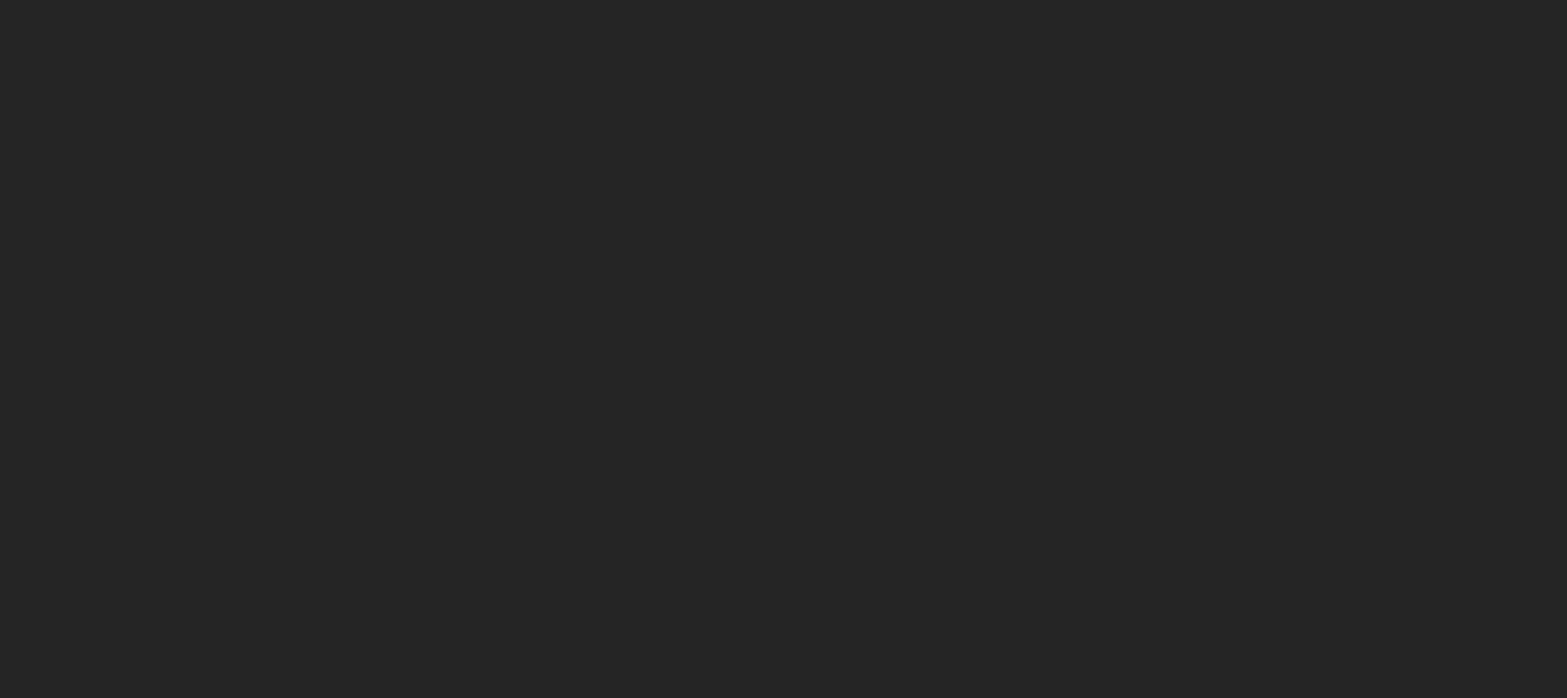
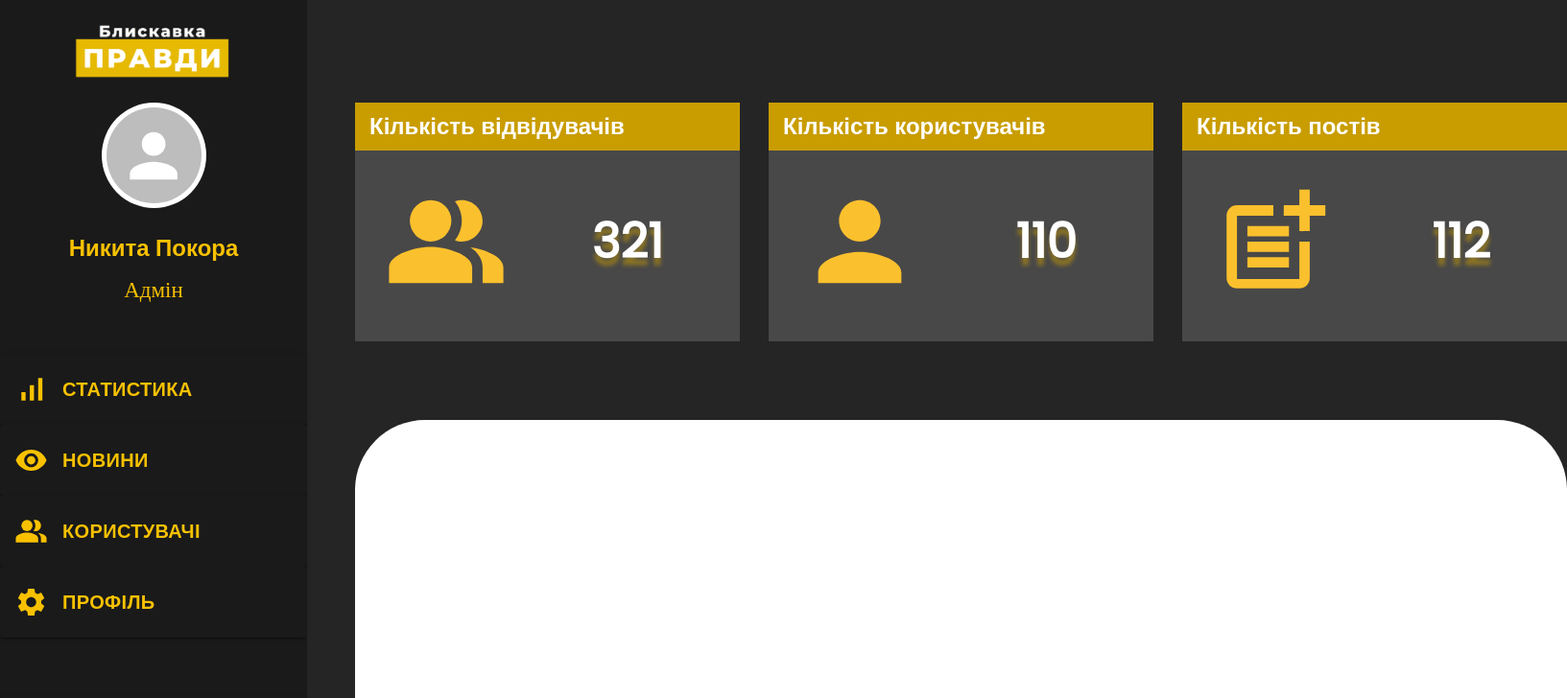
Before and after one commit to Buxru/SMP-project, a React (Create React App) app: page /admin/statistic in a window 1280 px wide. Before the commit this address had no page. Shown: the top 728 px of the page at 96% size, 1633 px wide, since content can reach past the window. Built offline with nearby package versions, Linux system fonts and the light colour scheme.

Commit message:
Добавлена верстка статистики

```diff
--- a/src/Components/Admin_page/AdminHome/HomeAdmin.jsx
+++ b/src/Components/Admin_page/AdminHome/HomeAdmin.jsx
@@ -14,7 +14,6 @@ const HomeAdmin = () => {
         <div className="home">
             <Side_bar user_info={user_info}/>
             <div className="home_page_container">
-                <Logs/>
             </div>
         </div>
     );
--- a/src/Components/Admin_page/Logs/Logs.jsx
+++ b/src/Components/Admin_page/Logs/Logs.jsx
@@ -1,5 +1,4 @@
 import React, {useState} from 'react';
-import Side_bar from "../Side_bar/Side_bar";
 import SearchIcon from '@mui/icons-material/Search';
 import DownloadIcon from '@mui/icons-material/Download';
 import KeyboardArrowDownIcon from '@mui/icons-material/KeyboardArrowDown';
@@ -9,15 +8,25 @@ import {grey, purple} from '@mui/material/colors';
 import {yellow} from '@mui/material/colors';
 import { createTheme } from '@mui/material/styles';
 import { styled } from '@mui/material/styles';
+import Side_bar from "../Side_bar/Side_bar";
 
 
 
 const Logs = () => {
+    const user_info = {
+        name: 'Никита',
+        surname: 'Покора',
+        avatar: 'https://s6.stc.all.kpcdn.net/afisha/msk/wp-content/uploads/sites/5/2023/01/kadr-iz-filma-avatar-put-vody.jpg',
+        rang: 'Адмін'
+    }
     return (
-        <div>
-            <LogsHeader/>
-            <LogsTable/>
-        </div>
+            <div className="home">
+                <Side_bar user_info={user_info}/>
+                <div className="home_page_container">
+                    <LogsHeader/>
+                    <LogsTable/>
+                </div>
+            </div>
     );
 };
 
--- /dev/null
+++ b/src/Components/Admin_page/Statistic/Statistic.css
@@ -0,0 +1,50 @@
+.card_area{
+    max-width: 1371px;
+    max-height: 249px;
+    display: grid;
+    grid-template-columns: 1fr 1fr 1fr;
+    grid-gap: 30px;
+    margin-left: 50px;
+    margin-top: 107px;
+}
+.card{
+    min-width: 401px;
+    min-height: 249px;
+    background-color: #484848;
+
+}
+.card .head{
+    display: flex;
+    min-height: 50px;
+    max-width: 100%;
+    background-color: #C99D00;
+    align-items: center;
+    padding-left: 15px;
+    font-size: 24px;
+    color: white;
+    font-family: 'Poppins', sans-serif;
+    font-style: normal;
+    font-weight: 700;
+    line-height: 36px;
+}
+.card_inside{
+    display: flex;
+    justify-content: space-between;
+    align-items: center;
+    padding: 30px 80px 0 30px;
+    font-family: 'Poppins', sans-serif;
+    font-style: normal;
+    font-weight: 700;
+    font-size: 50px;
+    line-height: 75px;
+    color: #FFFFFF;
+    text-shadow: 0px 8px 4px rgba(205, 160, 0, 0.5);
+}
+.chart{
+    margin-left: 50px;
+    margin-top: 82px;
+    max-width: 1368px;
+    min-height: 554px;
+    background-color: white;
+    border-radius: 73px;
+}
--- /dev/null
+++ b/src/Components/Admin_page/Statistic/Statistic.jsx
@@ -0,0 +1,66 @@
+import React from 'react';
+import './Statistic.css';
+import PeopleAltIcon from '@mui/icons-material/PeopleAlt';
+import PersonIcon from '@mui/icons-material/Person';
+import PostAddIcon from '@mui/icons-material/PostAdd';
+import Side_bar from "../Side_bar/Side_bar";
+import {yellow} from '@mui/material/colors';
+
+const Statistic = () => {
+    const user_info = {
+        name: 'Никита',
+        surname: 'Покора',
+        avatar: 'https://s6.stc.all.kpcdn.net/afisha/msk/wp-content/uploads/sites/5/2023/01/kadr-iz-filma-avatar-put-vody.jpg',
+        rang: 'Адмін'
+    }
+    return (
+        <div className="home">
+            <Side_bar user_info={user_info}/>
+            <div className="home_page_container">
+                <Cards/>
+            </div>
+        </div>
+    );
+};
+
+const Cards = () => {
+    const cards_info = [
+        {
+            name: "Кількість відвідувачів",
+            icon: <PeopleAltIcon sx={{width: 130, height: 130, color: yellow[700]}}/>,
+            value: 321
+        },
+        {
+            name: "Кількість користувачів",
+            icon: <PersonIcon sx={{width: 130, height: 130, color: yellow[700]}}/>,
+            value: 110
+        },
+        {
+            name: "Кількість постів",
+            icon: <PostAddIcon sx={{width: 130, height: 130, color: yellow[700]}}/>,
+            value: 112
+        }
+    ]
+    return (
+        <>
+            <div className="card_area">
+                {cards_info.map((element, index) =>
+                    <div className="card" key={index}>
+                        <div className="head">
+                            {element.name}
+                        </div>
+                        <div className="card_inside">
+                            {element.icon}
+                            {element.value}
+                        </div>
+                    </div>
+                )}
+            </div>
+            <div className="chart">
+
+            </div>
+        </>
+    );
+}
+
+export default Statistic;
--- a/src/Components/Main_page/Header/header.jsx
+++ b/src/Components/Main_page/Header/header.jsx
@@ -23,7 +23,8 @@ import LoginIcon from '@mui/icons-material/Login';
 import Login from "../Login/Login";
 import Logo from '../../../assets/Header/logo.svg';
 import Registration from "../Registration/Registration";
-
+import AccessibleForwardIcon from '@mui/icons-material/AccessibleForward';
+import {Link} from "react-router-dom";
 
 
 const theme = createTheme({
@@ -126,7 +127,8 @@ const Profile = () => {
         setChecked(event.target.checked);
     };
 
-    const logged_in = false;
+    const logged_in = true;
+    const [isAdmin, setIsAdmin] = useState(false);
     const profile_menu_color = "444445";
     return(    <>
             <Login open={isLoginOpen} closeWindow={handleLoginClose} />
@@ -192,6 +194,19 @@ const Profile = () => {
                         </ListItemIcon>
                         Налаштування
                     </MenuItem>
+                    <Link to="/admin">
+                    <MenuItem onClick={handleClose} sx={{color: "#F2F2F2"}}>
+
+                        <ListItemIcon >
+
+                            <AccessibleForwardIcon fontSize="small" sx={{color: "#FFC700"}}/>
+
+                        </ListItemIcon>
+
+                        Адмін панель
+                    </MenuItem>
+                    </Link>
+
                     <MenuItem onClick={handleClose} sx={{color: "#F2F2F2"}}>
                         <ListItemIcon>
                             <Logout fontSize="small" sx={{color: "#FFC700"}}/>
--- a/src/Components/Router/MyRouter.jsx
+++ b/src/Components/Router/MyRouter.jsx
@@ -3,6 +3,8 @@ import {BrowserRouter, Route, Routes} from "react-router-dom";
 import MainPage from "../Main_page/MainPage";
 import Side_bar from "../Admin_page/Side_bar/Side_bar";
 import HomeAdmin from "../Admin_page/AdminHome/HomeAdmin";
+import Logs from "../Admin_page/Logs/Logs";
+import Statistic from "../Admin_page/Statistic/Statistic";
 
 
 const MyRouter = () => {
@@ -14,6 +16,8 @@ const MyRouter = () => {
                     <Route path="/">
                         <Route index element={<MainPage/>}/>
                         <Route path="admin" element={<HomeAdmin/>}/>
+                        <Route path="admin/users" element={<Logs/>}/>
+                        <Route path="admin/statistic" element={<Statistic/>}/>
                     </Route>
                 </Routes>
             </BrowserRouter>
```
